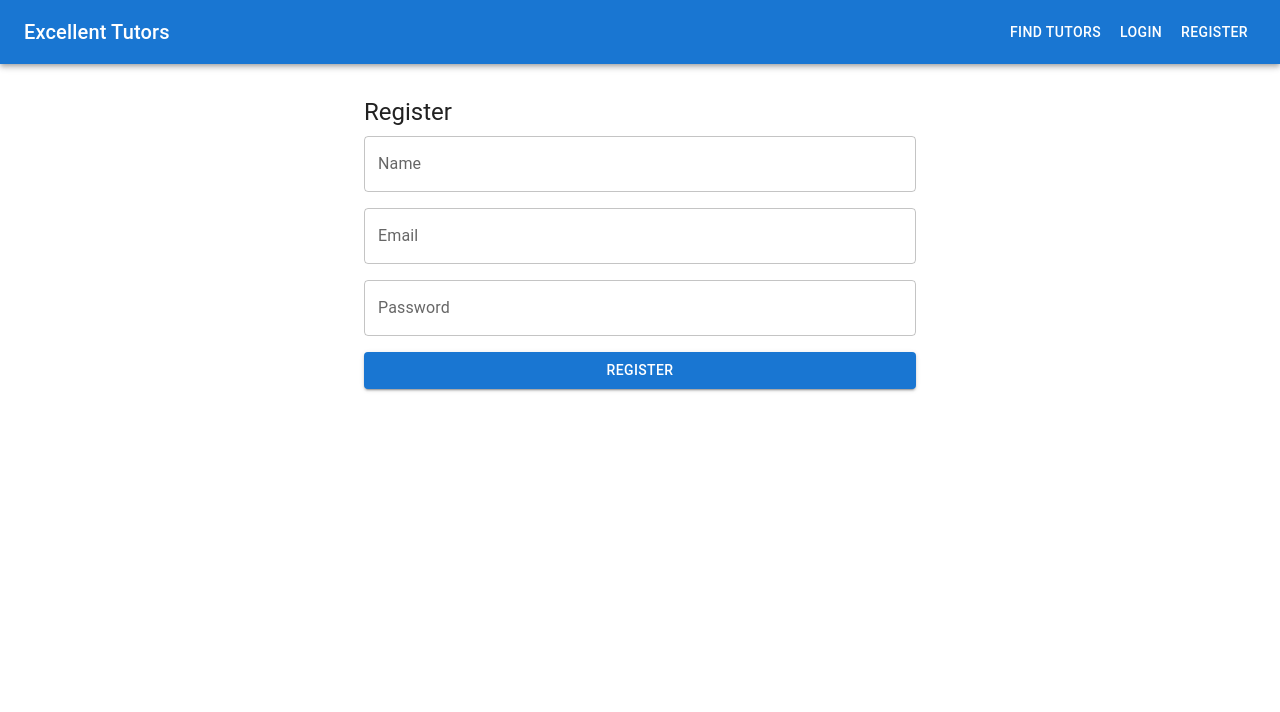
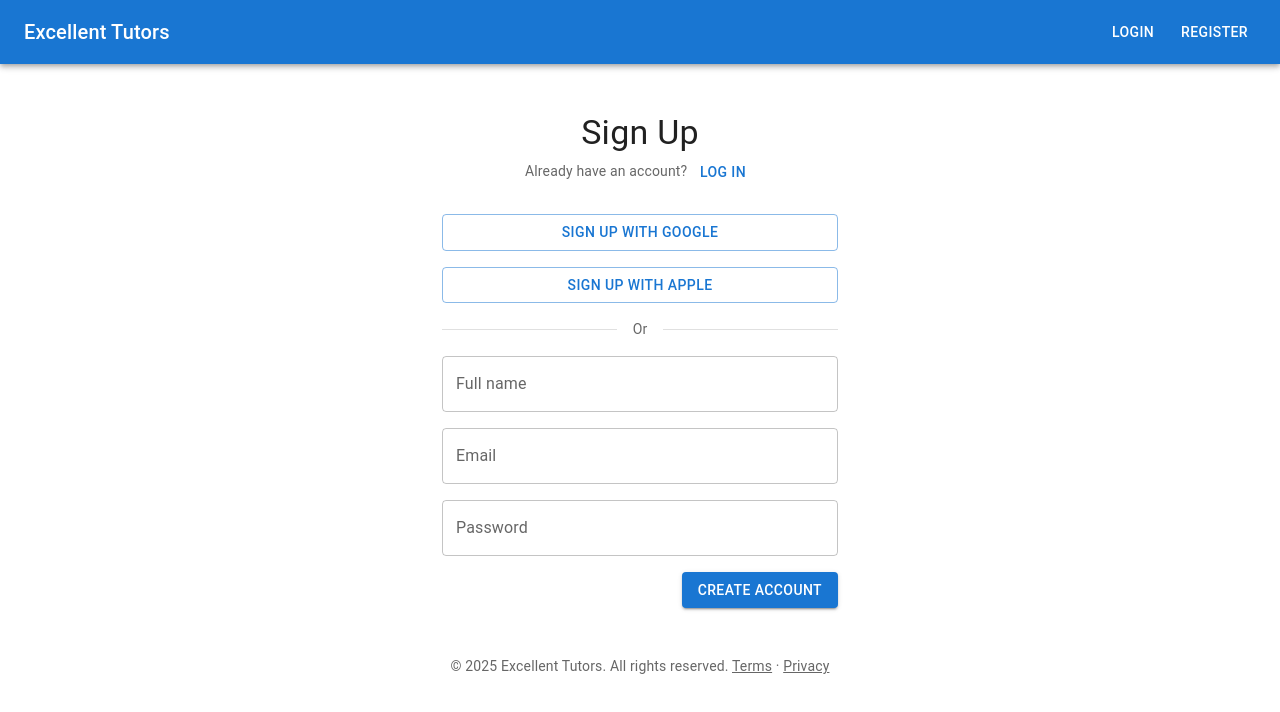
Before and after one commit to Giddymaster/E-tutors-fronted, a React (Vite) app: page /register in a window 1280 px wide. Shown: the top 712 px of the page. Built offline with nearby package versions, Linux system fonts and the light colour scheme; no server answers.

Commit message:
update register,login and navabar

```diff
--- /dev/null
+++ b/src/components/AuthFooter.tsx
@@ -0,0 +1,13 @@
+import React from 'react'
+import { Box, Typography, Link as MuiLink } from '@mui/material'
+
+export default function AuthFooter() {
+  return (
+    <Box sx={{ mt: 6, mb: 4, textAlign: 'center' }}>
+      <Typography variant="body2" color="text.secondary">
+        © {new Date().getFullYear()} Excellent Tutors. All rights reserved.{' '}
+        <MuiLink href="/terms" color="inherit">Terms</MuiLink> · <MuiLink href="/privacy" color="inherit">Privacy</MuiLink>
+      </Typography>
+    </Box>
+  )
+}
--- a/src/components/Navbar.tsx
+++ b/src/components/Navbar.tsx
@@ -1,10 +1,17 @@
-import React from 'react'
+import React, { useState, useEffect } from 'react'
 import { AppBar, Toolbar, Typography, Button, Box } from '@mui/material'
-import { Link } from 'react-router-dom'
+import { Link, useLocation } from 'react-router-dom'
 import { useAuth } from '../context/AuthContext'
 
 export default function Navbar() {
   const { user, logout } = useAuth()
+  const [menuOpen, setMenuOpen] = useState(false)
+  const location = useLocation()
+
+  useEffect(() => {
+    // when navigating back to home, hide the center menu
+    if (location.pathname === '/') setMenuOpen(false)
+  }, [location.pathname])
 
   return (
     <AppBar position="static">
@@ -12,15 +19,21 @@ export default function Navbar() {
         <Typography variant="h6" component={Link} to="/" sx={{ color: 'inherit', textDecoration: 'none', flexGrow: 1 }}>
           Excellent Tutors
         </Typography>
-        <Box>
-          <Button color="inherit" component={Link} to="/tutors">Find Tutors</Button>
-          {!user && (
+        {/* center menu (hidden until login/register is clicked) */}
+        <Box sx={{ flex: 1, display: menuOpen ? 'flex' : 'none', justifyContent: 'center', gap: 2 }}>
+          <Button color="inherit" component={Link} to="/tutors">Find a Tutor</Button>
+          <Button color="inherit" component={Link} to="/become-tutor">Become a Tutor</Button>
+          <Button color="inherit" component={Link} to="/about">About Us</Button>
+        </Box>
+
+        {/* right-side auth actions */}
+        <Box sx={{ display: 'flex', alignItems: 'center', gap: 1 }}>
+          {!user ? (
             <>
-              <Button color="inherit" component={Link} to="/login">Login</Button>
-              <Button color="inherit" component={Link} to="/register">Register</Button>
+              <Button color="inherit" component={Link} to="/login" onClick={() => setMenuOpen(true)}>Login</Button>
+              <Button color="inherit" component={Link} to="/register" onClick={() => setMenuOpen(true)}>Register</Button>
             </>
-          )}
-          {user && (
+          ) : (
             <>
               <Typography component="span" sx={{ mr: 2 }}>{user.name}</Typography>
               <Button color="inherit" onClick={() => logout()}>Logout</Button>
--- a/src/context/AuthContext.tsx
+++ b/src/context/AuthContext.tsx
@@ -1,5 +1,5 @@
 import React, { createContext, useContext, useEffect, useState } from 'react'
-import api from '../utils/api'
+import api, { setAuthToken, getAuthToken, logout as apiLogout } from '../utils/api'
 
 type Role = 'STUDENT' | 'TUTOR' | 'ADMIN'
 
@@ -25,7 +25,7 @@ export const AuthProvider: React.FC<{ children: React.ReactNode }> = ({ children
   const [loading, setLoading] = useState(true)
 
   const fetchMe = async () => {
-    const token = localStorage.getItem('token')
+    const token = getAuthToken()
     if (!token) {
       setLoading(false)
       return
@@ -36,7 +36,7 @@ export const AuthProvider: React.FC<{ children: React.ReactNode }> = ({ children
       setUser(res.data.user)
     } catch (err) {
       console.error('fetchMe error', err)
-      localStorage.removeItem('token')
+      apiLogout()
       setUser(null)
     } finally {
       setLoading(false)
@@ -51,19 +51,19 @@ export const AuthProvider: React.FC<{ children: React.ReactNode }> = ({ children
   const login = async (email: string, password: string) => {
     const res = await api.post('/auth/login', { email, password })
     const { token, user } = res.data
-    localStorage.setItem('token', token)
+    setAuthToken(token)
     setUser(user)
   }
 
   const register = async (name: string, email: string, password: string, role: Role = 'STUDENT') => {
-    const res = await api.post('/auth/register', { name, email, password, role })
-    const { token, user } = res.data
-    localStorage.setItem('token', token)
-    setUser(user)
+  const res = await api.post('/auth/register', { name, email, password, role })
+  const { token, user } = res.data
+  setAuthToken(token)
+  setUser(user)
   }
 
   const logout = () => {
-    localStorage.removeItem('token')
+    apiLogout()
     setUser(null)
   }
 
--- a/src/pages/Login.tsx
+++ b/src/pages/Login.tsx
@@ -1,31 +1,72 @@
 import React, { useState } from 'react'
-import { Container, TextField, Button, Typography, Box } from '@mui/material'
+import { Container, TextField, Button, Typography, Box, Alert, Divider } from '@mui/material'
 import { useNavigate } from 'react-router-dom'
 import { useAuth } from '../context/AuthContext'
+import AuthFooter from '../components/AuthFooter'
 
 export default function Login() {
   const [email, setEmail] = useState('')
   const [password, setPassword] = useState('')
   const navigate = useNavigate()
   const { login } = useAuth()
+  const [errors, setErrors] = useState<{ [k: string]: string | null }>({ email: null, password: null })
+  const [serverError, setServerError] = useState<string | null>(null)
+
+  const validate = () => {
+    const e: any = { email: null, password: null }
+    if (!/^[^@\s]+@[^@\s]+\.[^@\s]+$/.test(email)) e.email = 'Valid email is required'
+    if (!password) e.password = 'Password is required'
+    setErrors(e)
+    return !Object.values(e).some(Boolean)
+  }
 
   const submit = async () => {
+    setServerError(null)
+    if (!validate()) return
     try {
       await login(email, password)
       navigate('/')
     } catch (err) {
       console.error(err)
+      if ((err as any) && (err as any).validation) {
+        const first = (err as any).validation[0]
+        if (first && first.param) setErrors((s) => ({ ...s, [first.param]: first.msg }))
+        else setServerError((err as any).validation.map((v: any) => v.msg).join('\n'))
+      } else {
+        setServerError((err as any)?.message || 'Login failed')
+      }
     }
   }
 
   return (
-    <Container sx={{ mt: 4 }} maxWidth="sm">
-      <Typography variant="h5" gutterBottom>Login</Typography>
+    <Container sx={{ mt: 6 }} maxWidth="xs">
+      <Box sx={{ textAlign: 'center', mb: 3 }}>
+        <Typography variant="h4" component="h1">Log In</Typography>
+        <Typography variant="body2" color="text.secondary">Don’t have an account? <Button onClick={() => navigate('/register')}>Sign up for free.</Button></Typography>
+      </Box>
+
       <Box sx={{ display: 'grid', gap: 2 }}>
-        <TextField label="Email" value={email} onChange={(e) => setEmail(e.target.value)} />
-        <TextField label="Password" type="password" value={password} onChange={(e) => setPassword(e.target.value)} />
-        <Button variant="contained" onClick={submit}>Login</Button>
+        {serverError && <Alert severity="error">{serverError}</Alert>}
+
+  <Button variant="outlined" onClick={() => window.location.href = '/api/auth/google'}>Log in with Google</Button>
+  <Button variant="outlined" onClick={() => alert('Apple OAuth not configured')}>Log in with Apple</Button>
+
+        <Box sx={{ display: 'flex', alignItems: 'center', gap: 2 }}>
+          <Divider sx={{ flex: 1 }} />
+          <Typography variant="body2" color="text.secondary">Or</Typography>
+          <Divider sx={{ flex: 1 }} />
+        </Box>
+
+        <TextField label="Email" value={email} onChange={(e) => setEmail(e.target.value)} error={!!errors.email} helperText={errors.email || ''} />
+        <TextField label="Password" type="password" value={password} onChange={(e) => setPassword(e.target.value)} error={!!errors.password} helperText={errors.password || ''} />
+
+        <Box sx={{ display: 'flex', justifyContent: 'space-between', alignItems: 'center' }}>
+          <Button variant="contained" onClick={submit}>Log in</Button>
+          <Button variant="text">Forgot username or password?</Button>
+        </Box>
       </Box>
+
+      <AuthFooter />
     </Container>
   )
 }
--- /dev/null
+++ b/src/pages/OAuthCallback.tsx
@@ -0,0 +1,24 @@
+import React, { useEffect } from 'react'
+import { useNavigate } from 'react-router-dom'
+import { setAuthToken } from '../utils/api'
+
+export default function OAuthCallback() {
+  const navigate = useNavigate()
+
+  useEffect(() => {
+    // Expect server to redirect to /oauth/callback?token=...
+    const params = new URLSearchParams(window.location.search)
+    const token = params.get('token')
+    if (token) {
+      setAuthToken(token)
+      // show token briefly (debug) then navigate
+      setTimeout(() => navigate('/'), 500)
+    } else {
+      // show query for debugging then send to login
+      console.warn('OAuth callback missing token', Object.fromEntries(params.entries()))
+      setTimeout(() => navigate('/login'), 800)
+    }
+  }, [navigate])
+
+  return <div>Processing...</div>
+}
--- a/src/pages/Register.tsx
+++ b/src/pages/Register.tsx
@@ -1,13 +1,16 @@
 import React, { useState } from 'react'
-import { Container, TextField, Button, Typography, Box } from '@mui/material'
+import { Container, TextField, Button, Typography, Box, Alert, Divider } from '@mui/material'
 import { useNavigate, useLocation } from 'react-router-dom'
 import { useAuth } from '../context/AuthContext'
+import AuthFooter from '../components/AuthFooter'
 
 export default function Register() {
   const [name, setName] = useState('')
   const [email, setEmail] = useState('')
   const [password, setPassword] = useState('')
   const [role, setRole] = useState('STUDENT')
+  const [errors, setErrors] = useState<{ [k: string]: string | null }>({ name: null, email: null, password: null })
+  const [serverError, setServerError] = useState<string | null>(null)
   const navigate = useNavigate()
   const { register } = useAuth()
   const location = useLocation()
@@ -19,24 +22,65 @@ export default function Register() {
     // eslint-disable-next-line react-hooks/exhaustive-deps
   }, [])
 
+  const validate = () => {
+    const e: any = { name: null, email: null, password: null }
+    if (!name.trim()) e.name = 'Name is required'
+    if (!/^[^@\s]+@[^@\s]+\.[^@\s]+$/.test(email)) e.email = 'Valid email is required'
+    if (!password) e.password = 'Password is required'
+    else if (password.length < 8 || password.length > 15) e.password = 'Password must be 8-15 characters long'
+    else if (!/^(?=.*[a-z])(?=.*[A-Z])(?=.*\d).+$/.test(password)) e.password = 'Password must include uppercase, lowercase, and a number'
+    setErrors(e)
+    return !Object.values(e).some(Boolean)
+  }
+
   const submit = async () => {
+    setServerError(null)
+    if (!validate()) return
     try {
       await register(name, email, password, role as any)
       navigate('/')
     } catch (err) {
       console.error(err)
+      // @ts-ignore
+      if ((err as any) && (err as any).validation) {
+        const first = (err as any).validation[0]
+        if (first && first.param) setErrors((s) => ({ ...s, [first.param]: first.msg }))
+        else setServerError((err as any).validation.map((v: any) => v.msg).join('\n'))
+      } else {
+        setServerError((err as any)?.message || 'Registration failed')
+      }
     }
   }
 
   return (
-    <Container sx={{ mt: 4 }} maxWidth="sm">
-      <Typography variant="h5" gutterBottom>Register</Typography>
+    <Container sx={{ mt: 6 }} maxWidth="xs">
+      <Box sx={{ textAlign: 'center', mb: 3 }}>
+        <Typography variant="h4" component="h1">Sign Up</Typography>
+        <Typography variant="body2" color="text.secondary">Already have an account? <Button onClick={() => navigate('/login')}>Log in</Button></Typography>
+      </Box>
+
       <Box sx={{ display: 'grid', gap: 2 }}>
-        <TextField label="Name" value={name} onChange={(e) => setName(e.target.value)} />
-        <TextField label="Email" value={email} onChange={(e) => setEmail(e.target.value)} />
-        <TextField label="Password" type="password" value={password} onChange={(e) => setPassword(e.target.value)} />
-        <Button variant="contained" onClick={submit}>Register</Button>
+        {serverError && <Alert severity="error">{serverError}</Alert>}
+
+  <Button variant="outlined" onClick={() => window.location.href = '/api/auth/google'}>Sign up with Google</Button>
+  <Button variant="outlined" onClick={() => alert('Apple OAuth not configured')}>Sign up with Apple</Button>
+
+        <Box sx={{ display: 'flex', alignItems: 'center', gap: 2 }}>
+          <Divider sx={{ flex: 1 }} />
+          <Typography variant="body2" color="text.secondary">Or</Typography>
+          <Divider sx={{ flex: 1 }} />
+        </Box>
+
+        <TextField label="Full name" value={name} onChange={(e) => setName(e.target.value)} error={!!errors.name} helperText={errors.name || ''} />
+        <TextField label="Email" value={email} onChange={(e) => setEmail(e.target.value)} error={!!errors.email} helperText={errors.email || ''} />
+        <TextField label="Password" type="password" value={password} onChange={(e) => setPassword(e.target.value)} error={!!errors.password} helperText={errors.password || ''} />
+
+        <Box sx={{ display: 'flex', justifyContent: 'flex-end' }}>
+          <Button variant="contained" onClick={submit}>Create account</Button>
+        </Box>
       </Box>
+
+      <AuthFooter />
     </Container>
   )
 }
```
Also changed, not shown: src/pages/BecomeTutor.tsx (added, +11 -0 lines), src/pages/Privacy.tsx (added, +11 -0 lines), src/pages/Terms.tsx (added, +11 -0 lines), src/routes/AppRoutes.tsx (+8 -0 lines), src/utils/api.ts (+47 -3 lines).
